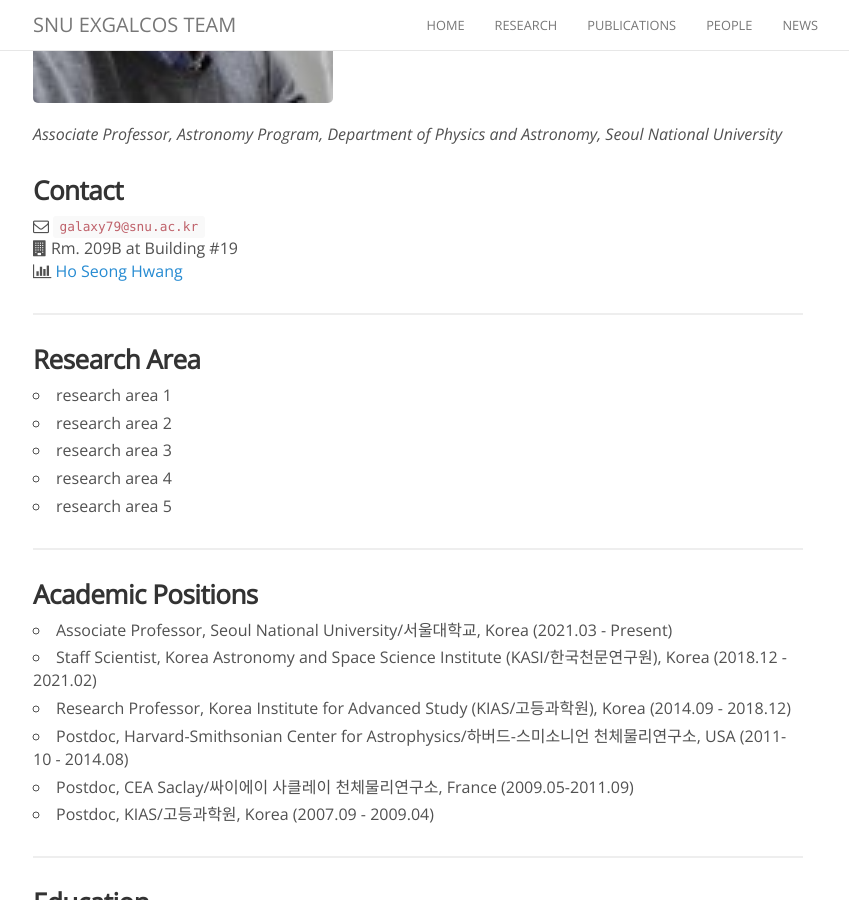
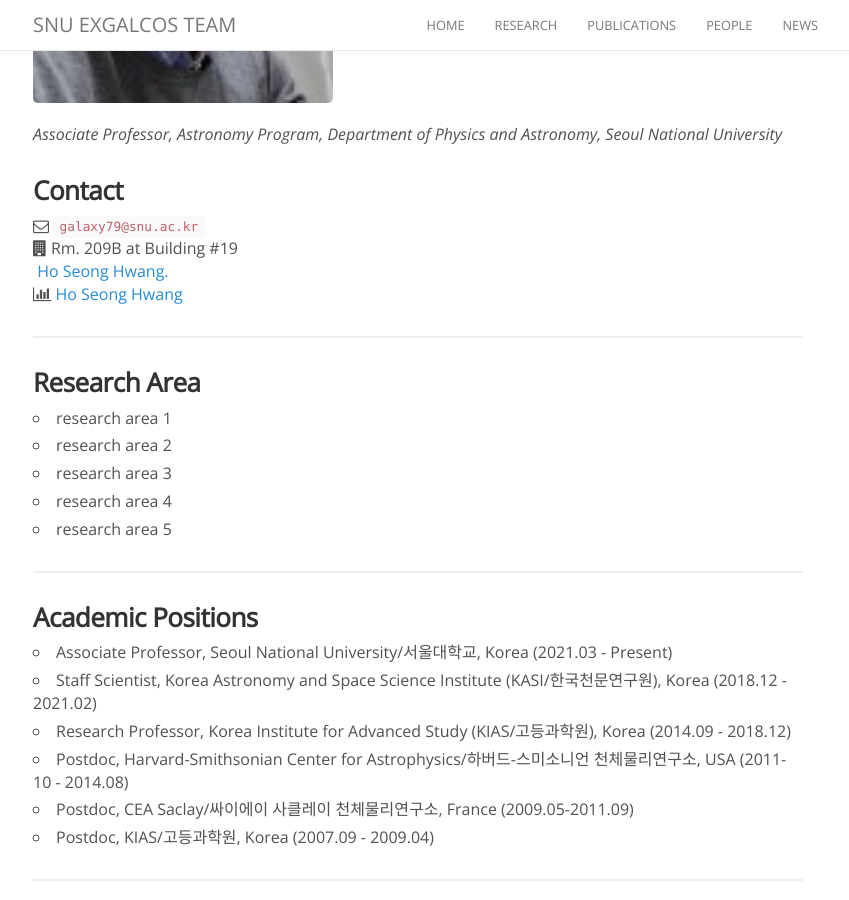
Before and after one commit to exgalcos/exgalcos.github.io, a Jekyll site: the page built from _people/hoseong_hwang.md, in a window 1280 px wide and 900 px high, scrolled down 438 px. Shown: the whole window, without its empty margins (222-1071 px from the left). Built offline with Jekyll 4.4.1, drawn with Linux system fonts in a browser that asks for light colours; nearby versions of some CDN libraries; comment, search, counter and statistics services are not loaded.

Commit message:
Update hoseong_hwang.md

```diff
--- a/_people/hoseong_hwang.md
+++ b/_people/hoseong_hwang.md
@@ -11,6 +11,7 @@ _Associate Professor, Astronomy Program, Department of Physics and Astronomy, Se
 ### Contact
 <i class="fa fa-envelope-o"></i> `galaxy79@snu.ac.kr`<br>
 <i class="fa fa-building"></i> Rm. 209B at Building #19 <br>
+<a href="https://github.com/exgalcos"><i class="fa fa-homepage"></i> Ho Seong Hwang.</a><br>
 <i class="fa fa-bar-chart"></i> [Ho Seong Hwang](https://hwanghs.github.io)
 
 <hr>
```
